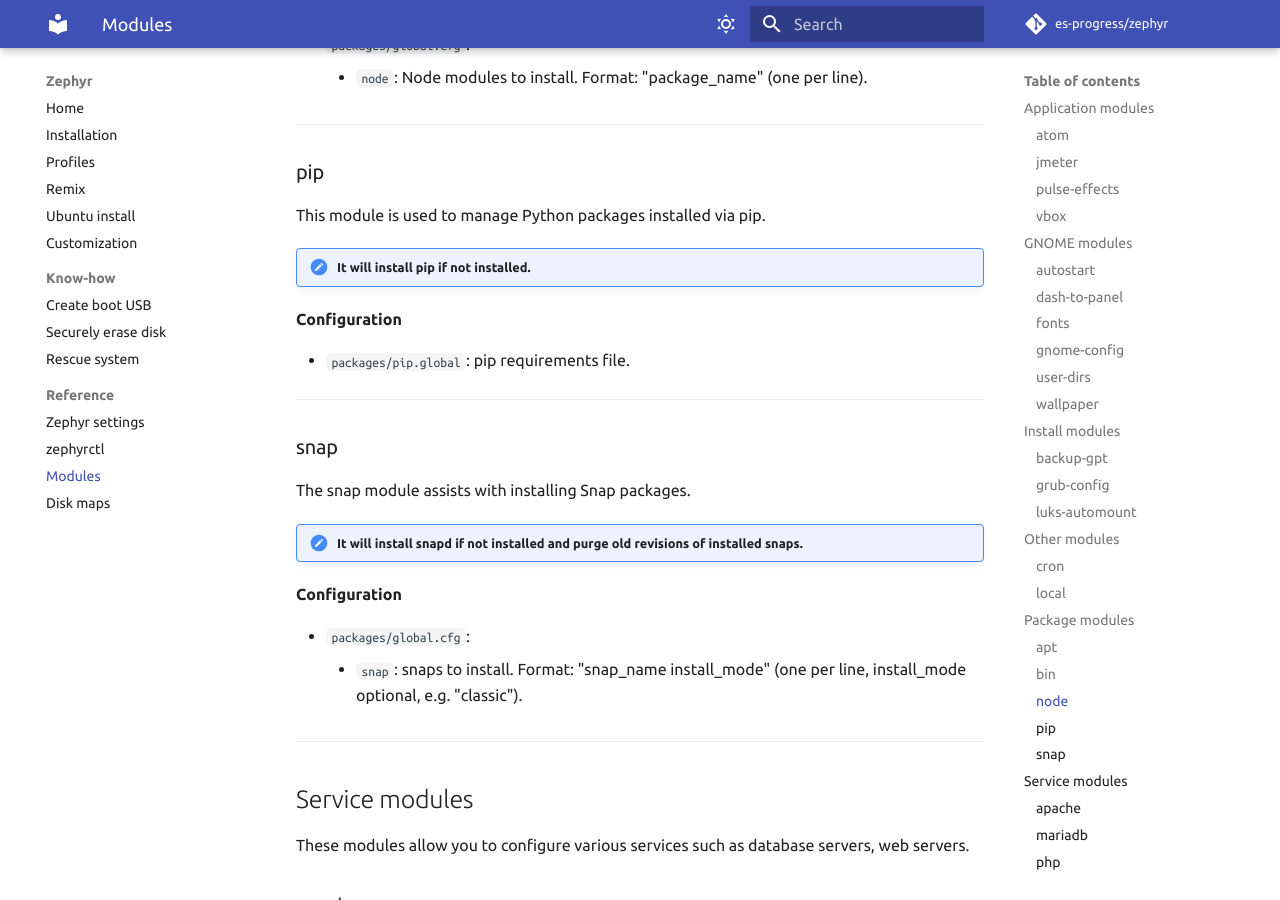
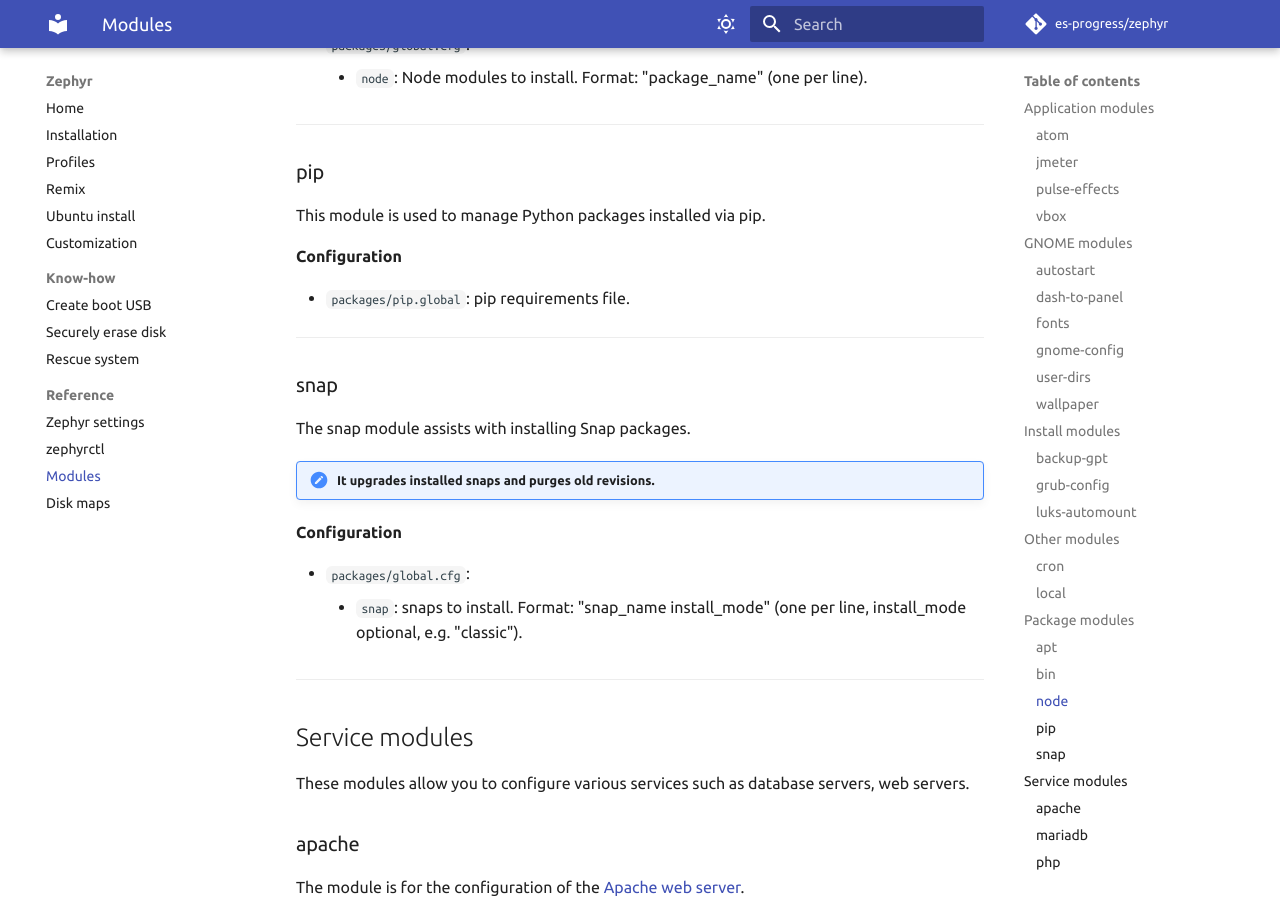
Before and after one commit to es-progress/zephyr, an MkDocs documentation site: the page built from docs/reference/modules.md, in a window 1280 px wide and 900 px high, scrolled down 7433 px. Built offline with MkDocs 1.6.1 and Material for MkDocs 9.7.7, drawn with Linux system fonts in a browser that asks for light colours; emoji names are drawn with the system emoji font; comment, search, counter and statistics services are not loaded.

Commit message:
library/install-apt

```diff
--- a/docs/reference/modules.md
+++ b/docs/reference/modules.md
@@ -287,8 +287,6 @@ With the node module you can install Node.js packages.
 
 This module is used to manage Python packages installed via pip.
 
-!!! note "It will install pip if not installed."
-
 **Configuration**
 
 -   `packages/pip.global`: pip requirements file.
@@ -299,7 +297,7 @@ This module is used to manage Python packages installed via pip.
 
 The snap module assists with installing Snap packages.
 
-!!! note "It will install snapd if not installed and purge old revisions of installed snaps."
+!!! note "It upgrades installed snaps and purges old revisions."
 
 **Configuration**
 
```
Also changed, not shown: 8 other files.
